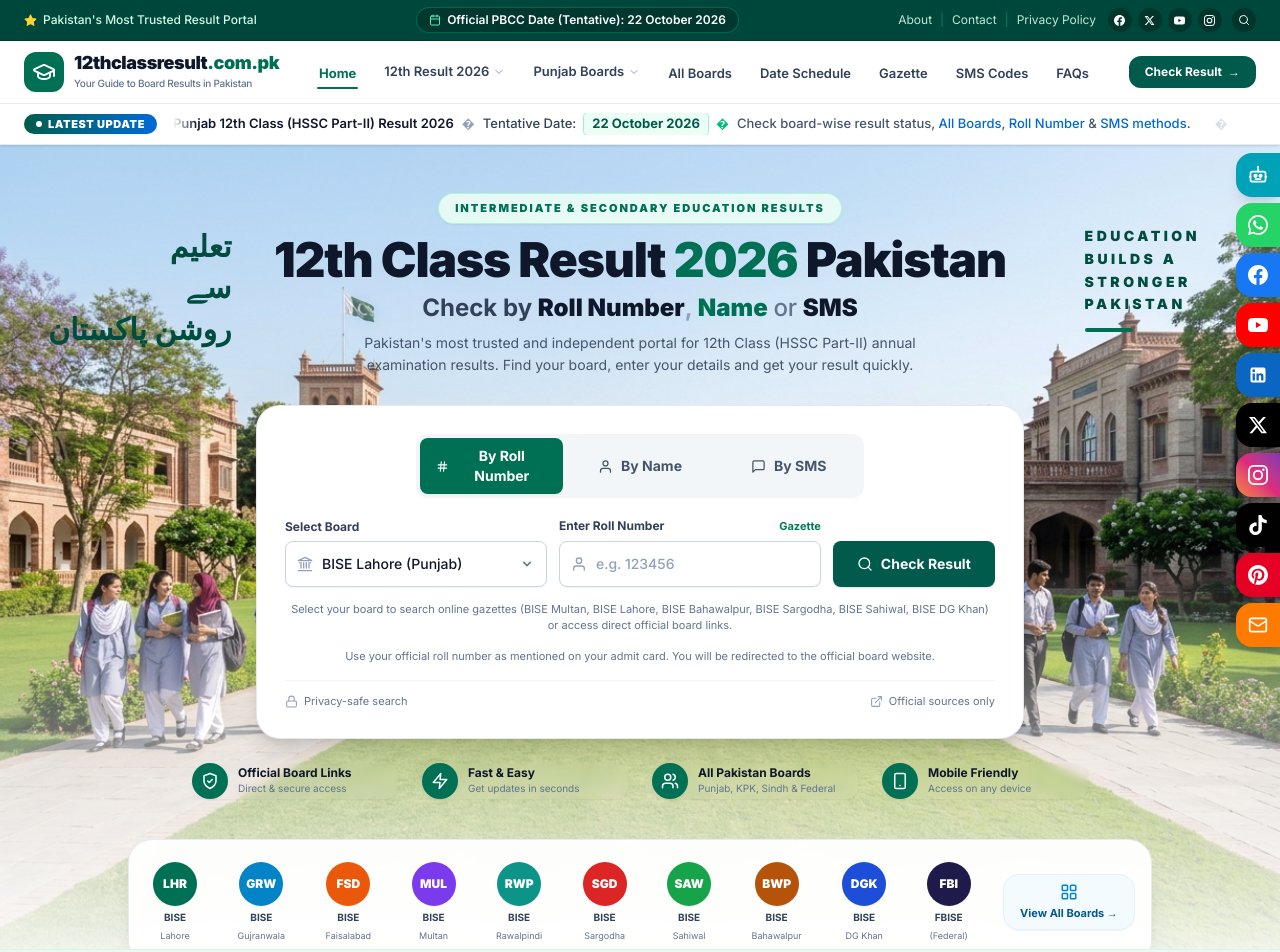
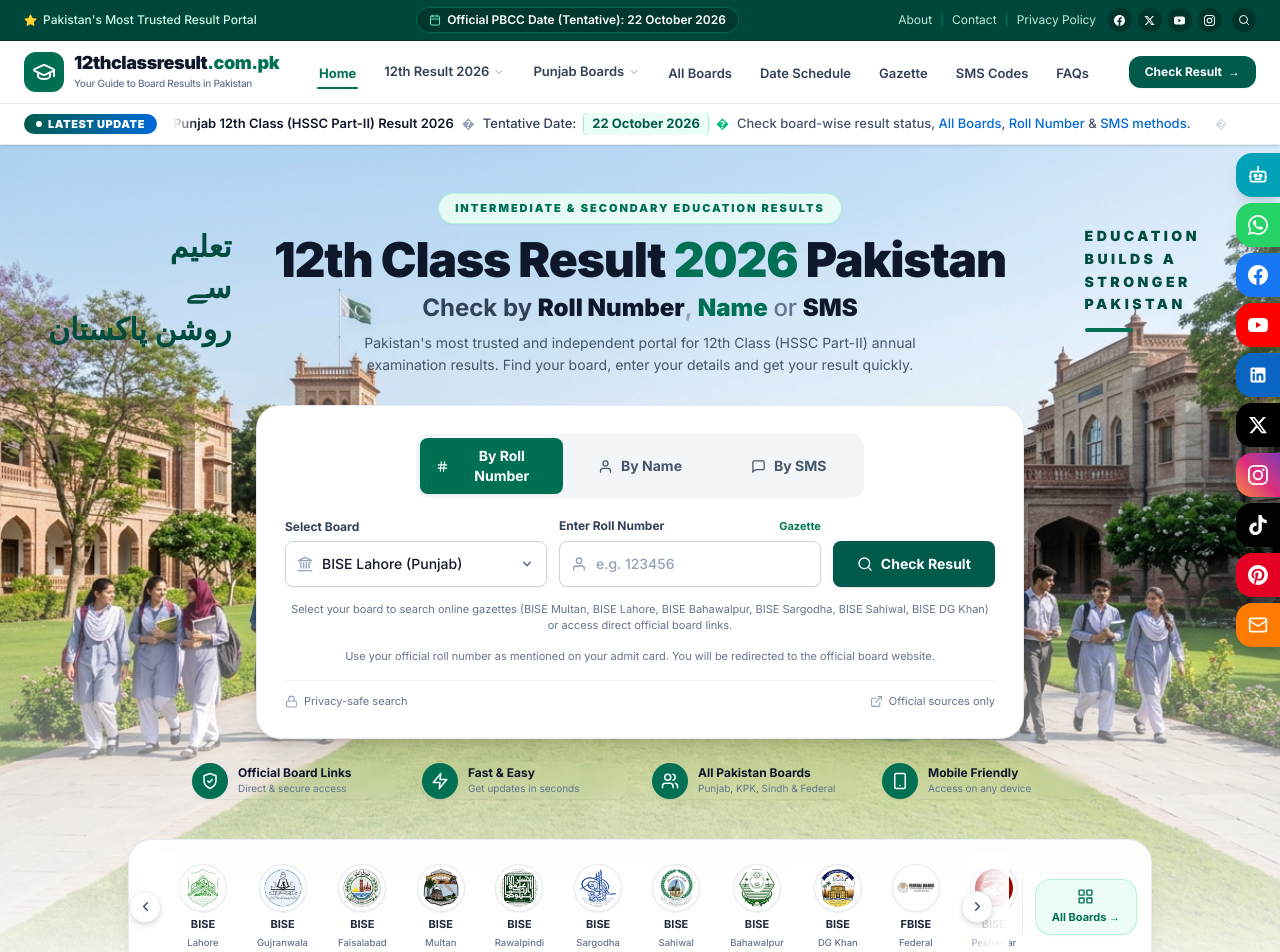
Before and after one commit to 12thclassresult2026/12thclassresult.com.pk, a Next.js app: page / in a window 1280 px wide. Shown: the top 952 px of the page. Built offline with nearby package versions, Linux system fonts and the light colour scheme; a web font is replaced by a local one.

Commit message:
feat: add official board logos with auto-scrolling marquee ribbon and swipe controls

```diff
--- a/components/home/hero-section.tsx
+++ b/components/home/hero-section.tsx
@@ -1,10 +1,13 @@
 'use client'
 
-import { useState } from 'react'
+import { useEffect, useRef, useState } from 'react'
+import Image from 'next/image'
 import Link from 'next/link'
 import { useRouter } from 'next/navigation'
 
 import {
+  ChevronLeftIcon,
+  ChevronRightIcon,
   ExternalLinkIcon,
   GridIcon,
   HashIcon,
@@ -20,42 +23,46 @@
 } from '@/components/ui/icons'
 import type { BoardOption } from '@/components/result/board-finder'
 
-/* -- Top Boards Quick Access Bar Badges (Matching Reference Screenshot) -- */
+/* -- Top Boards with Authentic Official Logos & Live Slugs -- */
 const BOARD_CHIPS = [
-  { code: 'LHR', name: 'BISE', city: 'Lahore', slug: 'lahore-board', color: 'bg-[#007054]' },
+  { name: 'BISE', city: 'Lahore', slug: 'lahore-board', logo: '/logos/bise-lahore.webp' },
   {
-    code: 'GRW',
     name: 'BISE',
     city: 'Gujranwala',
     slug: 'gujranwala-board',
-    color: 'bg-[#0284C7]',
+    logo: '/logos/bise-gujranwala.webp',
   },
   {
-    code: 'FSD',
     name: 'BISE',
     city: 'Faisalabad',
     slug: 'faisalabad-board',
-    color: 'bg-[#EA580C]',
+    logo: '/logos/bise-faisalabad.webp',
   },
-  { code: 'MUL', name: 'BISE', city: 'Multan', slug: 'multan-board', color: 'bg-[#7C3AED]' },
+  { name: 'BISE', city: 'Multan', slug: 'multan-board', logo: '/logos/bise-multan.webp' },
   {
-    code: 'RWP',
     name: 'BISE',
     city: 'Rawalpindi',
     slug: 'rawalpindi-board',
-    color: 'bg-[#0D9488]',
+    logo: '/logos/bise-rawalpindi.webp',
   },
-  { code: 'SGD', name: 'BISE', city: 'Sargodha', slug: 'sargodha-board', color: 'bg-[#DC2626]' },
-  { code: 'SAW', name: 'BISE', city: 'Sahiwal', slug: 'sahiwal-board', color: 'bg-[#16A34A]' },
+  { name: 'BISE', city: 'Sargodha', slug: 'sargodha-board', logo: '/logos/bise-sargodha.webp' },
+  { name: 'BISE', city: 'Sahiwal', slug: 'sahiwal-board', logo: '/logos/bise-sahiwal.webp' },
   {
-    code: 'BWP',
     name: 'BISE',
     city: 'Bahawalpur',
     slug: 'bahawalpur-board',
-    color: 'bg-[#B45309]',
+    logo: '/logos/bise-bahawalpur.webp',
   },
-  { code: 'DGK', name: 'BISE', city: 'DG Khan', slug: 'dg-khan-board', color: 'bg-[#1D4ED8]' },
-  { code: 'FBI', name: 'FBISE', city: '(Federal)', slug: 'federal-board', color: 'bg-[#1E1B4B]' },
+  { name: 'BISE', city: 'DG Khan', slug: 'dg-khan-board', logo: '/logos/bise-dg-khan.webp' },
+  { name: 'FBISE', city: 'Federal', slug: 'federal-board', logo: '/logos/fbise.png' },
+  { name: 'BISE', city: 'Peshawar', slug: 'peshawar-board', logo: '/logos/bise-peshawar.png' },
+  { name: 'BISE', city: 'Abbottabad', slug: 'abbottabad-board', logo: '/logos/abbottabad.png' },
+  { name: 'BISE', city: 'Swat', slug: 'swat-board', logo: '/logos/swat.jpg' },
+  { name: 'BISE', city: 'Mardan', slug: 'mardan-board', logo: '/logos/mardan.png' },
+  { name: 'BISE', city: 'Kohat', slug: 'kohat-board', logo: '/logos/kohat.png' },
+  { name: 'BISE', city: 'Malakand', slug: 'malakand-board', logo: '/logos/malakand.png' },
+  { name: 'BISE', city: 'Bannu', slug: 'bannu-board', logo: '/logos/bannu.png' },
+  { name: 'BISE', city: 'DI Khan', slug: 'dera-ismail-khan-board', logo: '/logos/dikhan.png' },
 ] as const
 
 type TabType = 'roll' | 'name' | 'sms'
@@ -518,46 +525,146 @@
           </div>
         </div>
 
-        {/* -- Bottom Floating Board Chips Ribbon -- */}
+        {/* -- Bottom Floating Official Board Logos Scrolling Ribbon -- */}
+        <BoardScrollRibbon />
+      </div>
+    </section>
+  )
+}
+
+function BoardScrollRibbon() {
+  const scrollRef = useRef<HTMLDivElement>(null)
+  const [isHovered, setIsHovered] = useState(false)
+
+  // Continuous buttery-smooth auto-scroll with seamless loop
+  useEffect(() => {
+    const el = scrollRef.current
+    if (!el) return
+
+    let animId: number
+    let lastTime = performance.now()
+
+    const step = (time: number) => {
+      const delta = time - lastTime
+      lastTime = time
+
+      if (!isHovered && el) {
+        // Smooth ~35px/sec continuous scrolling
+        el.scrollLeft += delta * 0.035
+
+        // When halfway through duplicated items, reset scroll position seamlessly
+        const halfWidth = el.scrollWidth / 2
+        if (el.scrollLeft >= halfWidth) {
+          el.scrollLeft -= halfWidth
+        }
+      }
+      animId = requestAnimationFrame(step)
+    }
+
+    animId = requestAnimationFrame(step)
+    return () => cancelAnimationFrame(animId)
+  }, [isHovered])
+
+  const scroll = (direction: 'left' | 'right') => {
+    if (!scrollRef.current) return
+    const offset = direction === 'left' ? -220 : 220
+    scrollRef.current.scrollBy({ left: offset, behavior: 'smooth' })
+  }
+
+  // Duplicate boards list for continuous infinite looping
+  const displayBoards = [...BOARD_CHIPS, ...BOARD_CHIPS]
+
+  return (
     <div className="relative z-30 mt-8 -mb-22 sm:mt-10 sm:-mb-24 lg:-mb-28">
-          <div className="mx-auto max-w-5xl rounded-2xl border border-slate-200/80 bg-white/95 p-3 shadow-xl backdrop-blur-md sm:rounded-3xl sm:p-4">
-            <div className="flex scrollbar-none items-center justify-between gap-1.5 overflow-x-auto pb-1 sm:pb-0">
-              {BOARD_CHIPS.map((b) => (
+      <div className="mx-auto max-w-5xl rounded-2xl border border-slate-200/80 bg-white/95 p-2.5 shadow-xl backdrop-blur-md sm:rounded-3xl sm:p-3.5">
+        <div className="relative flex items-center">
+          {/* Left Arrow Button (Desktop) */}
+          <button
+            type="button"
+            onClick={() => scroll('left')}
+            aria-label="Scroll boards left"
+            className="absolute -left-2 z-20 hidden h-8 w-8 items-center justify-center rounded-full border border-slate-200 bg-white text-slate-700 shadow-md transition-all hover:scale-110 hover:bg-emerald-50 hover:text-[#007054] active:scale-95 sm:-left-3.5 sm:flex"
+          >
+            <ChevronLeftIcon width={15} height={15} />
+          </button>
+
+          {/* Left Fade Gradient Mask */}
+          <div
+            aria-hidden="true"
+            className="pointer-events-none absolute top-0 bottom-0 left-0 z-10 w-8 bg-gradient-to-r from-white via-white/80 to-transparent sm:w-12"
+          />
+
+          {/* Scrollable Container with Official Logos */}
+          <div
+            ref={scrollRef}
+            onMouseEnter={() => setIsHovered(true)}
+            onMouseLeave={() => setIsHovered(false)}
+            onTouchStart={() => setIsHovered(true)}
+            onTouchEnd={() => {
+              setTimeout(() => setIsHovered(false), 2000)
+            }}
+            className="flex cursor-grab scrollbar-none items-center gap-1.5 overflow-x-auto px-3 py-1 select-none active:cursor-grabbing sm:px-6"
+            style={{ WebkitOverflowScrolling: 'touch' }}
+          >
+            {displayBoards.map((b, idx) => (
               <Link
-                  key={b.slug}
+                key={`${b.slug}-${idx}`}
                 href={`/results/${b.slug}/12th-class`}
-                  className="group flex shrink-0 flex-col items-center gap-1 rounded-xl px-2 py-1.5 transition-all hover:bg-slate-50"
+                className="group flex shrink-0 flex-col items-center gap-1 rounded-xl px-2 py-1.5 transition-all hover:bg-emerald-50/60 sm:rounded-2xl sm:px-3"
               >
-                  <div
-                    className={`flex h-10 w-10 items-center justify-center rounded-full ${b.color} text-xs font-black text-white shadow-xs transition-transform group-hover:scale-105 sm:h-11 sm:w-11`}
-                  >
-                    {b.code}
+                <div className="relative flex h-11 w-11 items-center justify-center rounded-full border border-slate-200/90 bg-white p-1 shadow-xs transition-all duration-200 group-hover:scale-110 group-hover:border-[#007054] group-hover:shadow-md sm:h-12 sm:w-12">
+                  <Image
+                    src={b.logo}
+                    alt={`${b.name} ${b.city}`}
+                    width={40}
+                    height={40}
+                    className="h-full w-full rounded-full object-contain"
+                  />
                 </div>
-                  <span className="text-[10px] font-bold whitespace-nowrap text-slate-700 transition-colors group-hover:text-[#007054]">
+                <span className="text-[10px] font-bold whitespace-nowrap text-slate-800 transition-colors group-hover:text-[#007054] sm:text-[11px]">
                   {b.name}
                 </span>
-                  <span className="text-[9px] whitespace-nowrap text-slate-500">{b.city}</span>
+                <span className="text-[9px] font-medium whitespace-nowrap text-slate-500 sm:text-[9.5px]">
+                  {b.city}
+                </span>
               </Link>
             ))}
+          </div>
 
-              {/* View All Boards CTA */}
+          {/* Right Fade Gradient Mask */}
+          <div
+            aria-hidden="true"
+            className="pointer-events-none absolute top-0 right-24 bottom-0 z-10 w-8 bg-gradient-to-l from-white via-white/80 to-transparent sm:right-32 sm:w-12"
+          />
+
+          {/* Right Arrow Button (Desktop) */}
+          <button
+            type="button"
+            onClick={() => scroll('right')}
+            aria-label="Scroll boards right"
+            className="absolute right-28 z-20 hidden h-8 w-8 items-center justify-center rounded-full border border-slate-200 bg-white text-slate-700 shadow-md transition-all hover:scale-110 hover:bg-emerald-50 hover:text-[#007054] active:scale-95 sm:right-36 sm:flex"
+          >
+            <ChevronRightIcon width={15} height={15} />
+          </button>
+
+          {/* Fixed "View All Boards" CTA on Right */}
+          <div className="relative z-20 shrink-0 border-l border-slate-200/80 pl-2 sm:pl-3">
             <Link
               href="/boards"
-                className="group flex shrink-0 flex-col items-center justify-center gap-1 rounded-2xl border border-sky-100 bg-sky-50/70 px-4 py-2 text-sky-800 shadow-xs transition-all hover:bg-sky-100/80"
+              className="group flex flex-col items-center justify-center gap-1 rounded-xl border border-emerald-200/80 bg-emerald-50/90 px-3 py-2 text-[#007054] shadow-xs transition-all hover:bg-[#007054] hover:text-white hover:shadow-md sm:rounded-2xl sm:px-4"
             >
               <GridIcon
-                  width={18}
-                  height={18}
-                  className="text-sky-600 transition-transform group-hover:scale-110"
+                width={17}
+                height={17}
+                className="text-[#007054] transition-transform group-hover:scale-110 group-hover:text-white"
               />
-                <span className="text-[11px] font-bold whitespace-nowrap">
-                  View All Boards &rarr;
+              <span className="text-[10px] font-bold whitespace-nowrap sm:text-[11px]">
+                All Boards &rarr;
               </span>
             </Link>
           </div>
         </div>
       </div>
     </div>
-    </section>
   )
 }
--- a/components/ui/icons.tsx
+++ b/components/ui/icons.tsx
@@ -126,6 +126,14 @@
   return (
     <Icon {...props}>
       <polyline points="6 9 12 15 18 9" />
+    </Icon>
+  )
+}
+
+export function ChevronLeftIcon(props: IconProps) {
+  return (
+    <Icon {...props}>
+      <polyline points="15 18 9 12 15 6" />
     </Icon>
   )
 }
```
Lines whose indentation alone changed are shown as unchanged.
